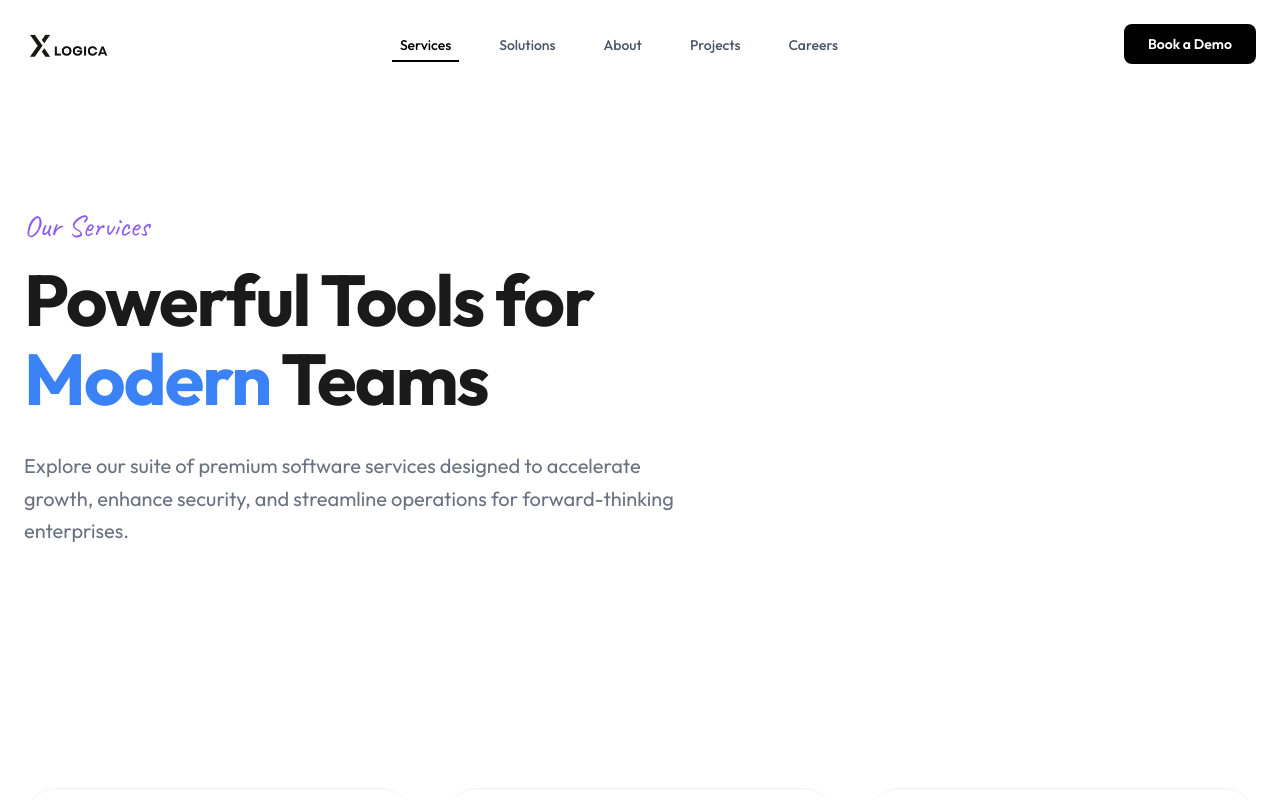
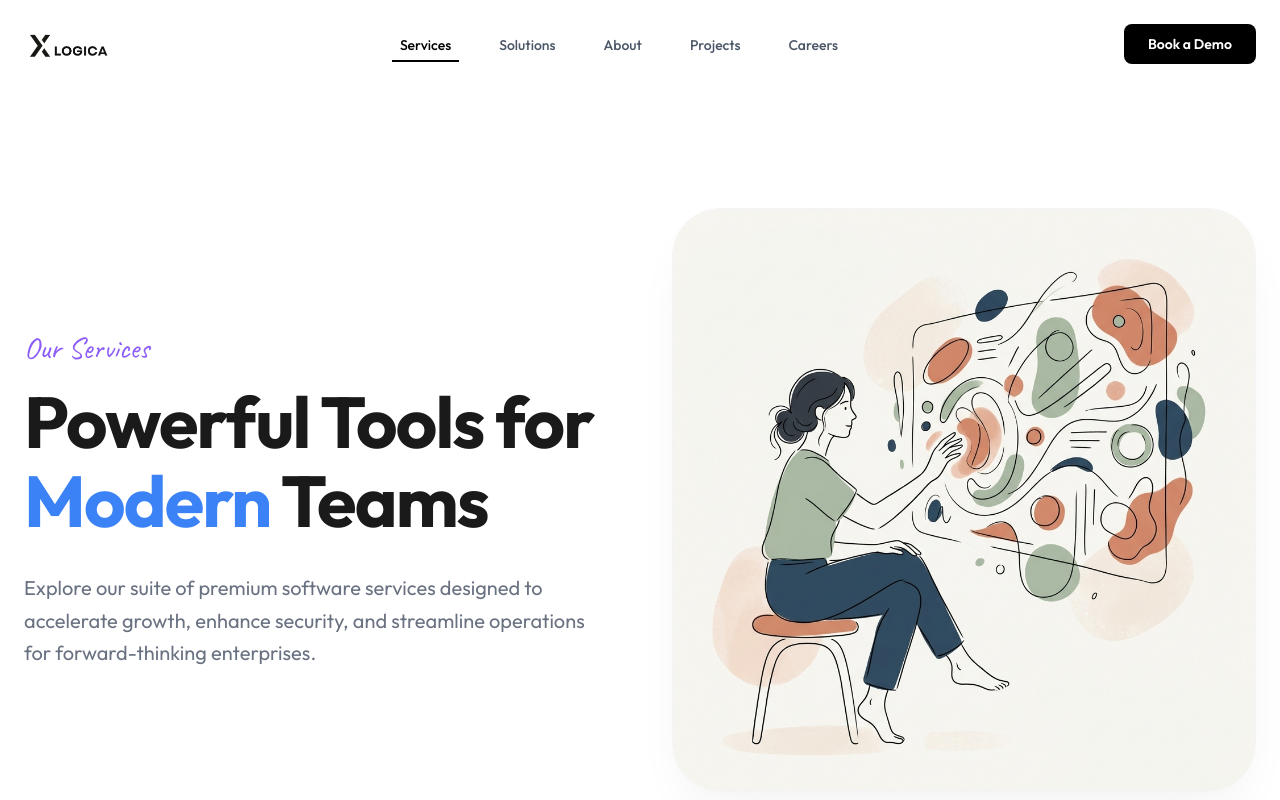
Before and after one commit to Sandalu-Xe/X-logica, a React (Vite) app: page /services in a window 1280 px wide. Shown: the top 800 px of the page. Built offline with nearby package versions, Linux system fonts and the light colour scheme.

Commit message:
nice work

```diff
--- a/src/pages/CareersPage.tsx
+++ b/src/pages/CareersPage.tsx
@@ -19,7 +19,6 @@ export default function CareersPage() {
         centered
         title={<>Build Your <span className="text-accent-blue">Career</span> With Us</>}
         description="Join a world-class team of engineers, designers, and strategists working on challenging problems that impact millions of users worldwide."
-        image="/images/careers-illustration.png"
       />
 
       {/* Brand Illustration Section */}
--- a/src/pages/ServicesPage.tsx
+++ b/src/pages/ServicesPage.tsx
@@ -81,6 +81,7 @@ export default function ServicesPage() {
         badgeColor="violet"
         title={<>Powerful Tools for <span className="text-accent-blue">Modern</span> Teams</>}
         description="Explore our suite of premium software services designed to accelerate growth, enhance security, and streamline operations for forward-thinking enterprises."
+        image="/images/featured-illustration.png"
       />
 
       {/* Services Grid */}
```
